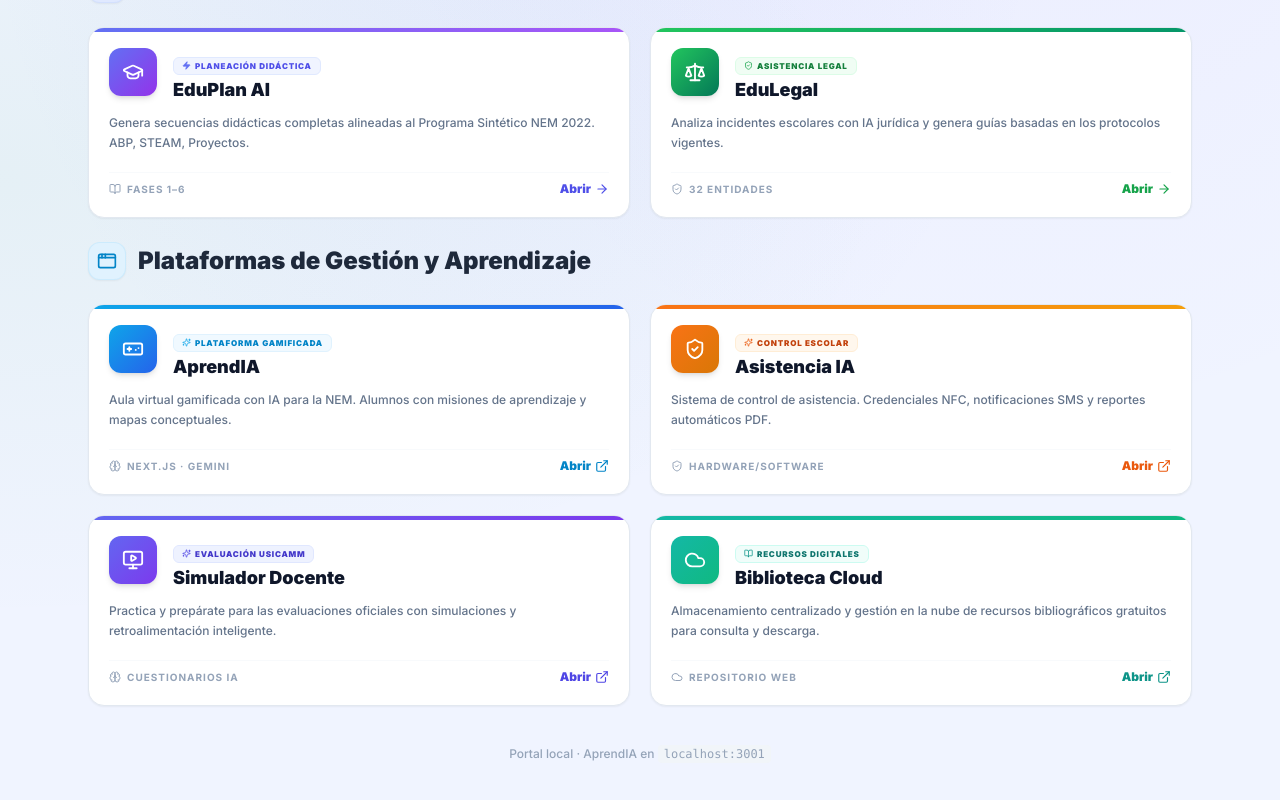
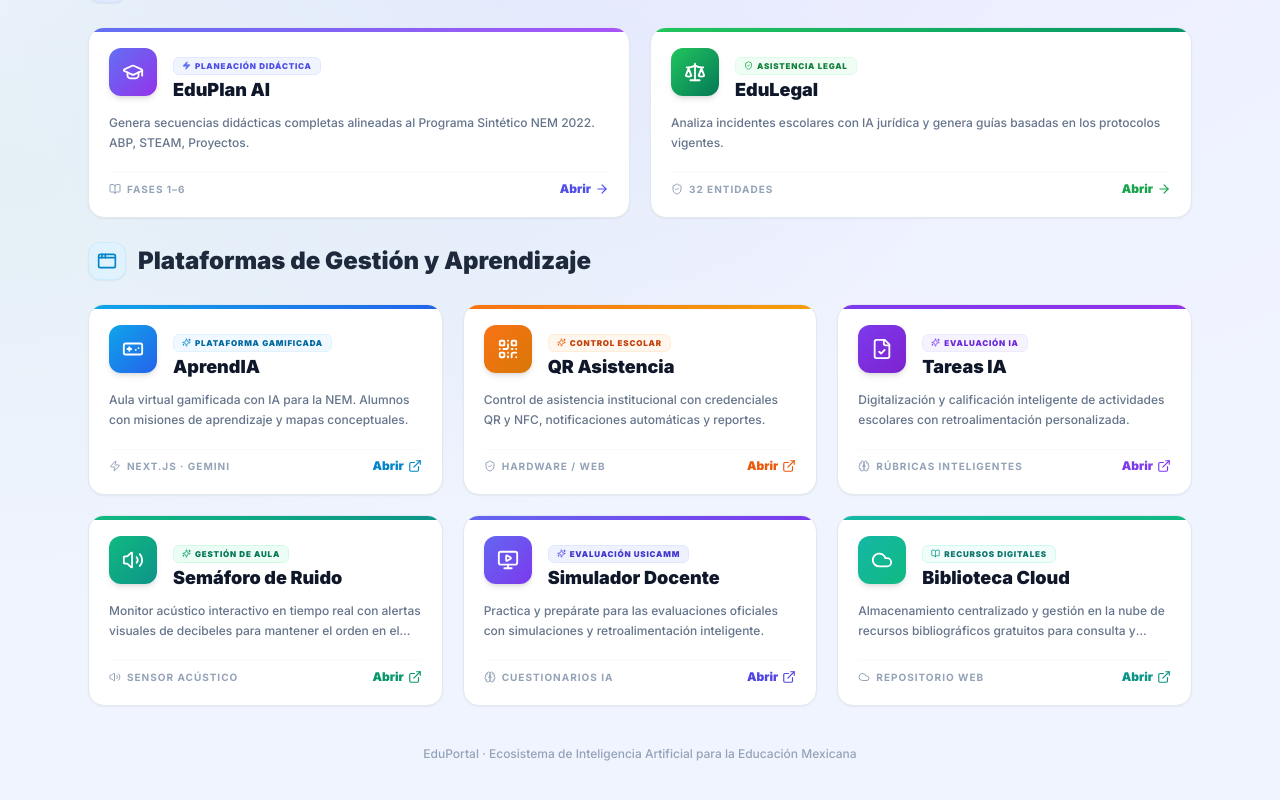
Before and after one commit to Zeraz-Victoria/EduPortal, a React (Vite) app: page / in a window 1280 px wide. Shown: the part 454-1254 px from the top of the page. Built offline with nearby package versions, Linux system fonts and the light colour scheme.

Commit message:
feat: agregar QR Asistencia, Tareas IA y Semaforo de Ruido a la landing page

```diff
--- a/src/landing/LandingPage.tsx
+++ b/src/landing/LandingPage.tsx
@@ -1,5 +1,5 @@
 import React from 'react';
-import { GraduationCap, Scale, Sparkles, ArrowRight, Zap, ShieldCheck, BookOpen, Brain, GamepadIcon, ExternalLink, Heart, AppWindow, Cloud, MonitorPlay } from 'lucide-react';
+import { GraduationCap, Scale, Sparkles, ArrowRight, Zap, ShieldCheck, BookOpen, Brain, GamepadIcon, ExternalLink, Heart, AppWindow, Cloud, MonitorPlay, QrCode, FileCheck, Volume2 } from 'lucide-react';
 
 interface LandingPageProps {
     onNavigate: (route: '/' | '/eduplan' | '/edulegal' | '/simulador') => void;
@@ -149,7 +149,7 @@ const LandingPage: React.FC<LandingPageProps> = ({ onNavigate }) => {
             </section >
 
             {/* Plataformas de Gestión y Aprendizaje */}
-            < section className="max-w-6xl mx-auto px-6 pb-12" >
+            <section className="max-w-6xl mx-auto px-6 pb-12">
                 <div className="flex items-center gap-3 mb-6">
                     <div className="p-2 bg-sky-100 rounded-xl text-sky-600 shadow-sm border border-sky-200/50">
                         <AppWindow size={20} />
@@ -158,7 +158,7 @@ const LandingPage: React.FC<LandingPageProps> = ({ onNavigate }) => {
                         <h2 className="text-2xl font-black text-slate-800 leading-tight">Plataformas de Gestión y Aprendizaje</h2>
                     </div>
                 </div>
-                <div className="grid md:grid-cols-2 gap-5">
+                <div className="grid md:grid-cols-2 lg:grid-cols-3 gap-5">
                     {/* AprendIA Card */}
                     <div
                         onClick={() => window.open('https://aprendia.iaparamaestros.org', '_blank')}
@@ -172,8 +172,8 @@ const LandingPage: React.FC<LandingPageProps> = ({ onNavigate }) => {
                                 </div>
                                 <div className="pt-1">
                                     <div className="inline-flex items-center gap-1 bg-sky-50 border border-sky-100 px-2 py-0.5 rounded-md mb-1">
-                                        <Sparkles size={9} className="text-sky-500" />
-                                        <span className="text-[8px] font-black text-sky-600 uppercase tracking-widest">Plataforma Gamificada</span>
+                                        <Sparkles size={9} className="text-sky-600" />
+                                        <span className="text-[8px] font-black text-sky-700 uppercase tracking-widest">Plataforma Gamificada</span>
                                     </div>
                                     <h2 className="text-lg font-black text-slate-900 leading-tight">AprendIA</h2>
                                 </div>
@@ -182,7 +182,7 @@ const LandingPage: React.FC<LandingPageProps> = ({ onNavigate }) => {
                                 Aula virtual gamificada con IA para la NEM. Alumnos con misiones de aprendizaje y mapas conceptuales.
                             </p>
                             <div className="flex items-center justify-between mt-auto pt-2 border-t border-slate-50">
-                                <span className="text-[10px] font-bold text-slate-400 uppercase tracking-widest flex items-center gap-1.5"><Brain size={12} /> Next.js · Gemini</span>
+                                <span className="text-[10px] font-bold text-slate-400 uppercase tracking-widest flex items-center gap-1.5"><Zap size={12} /> Next.js · Gemini</span>
                                 <div className="text-sky-600 text-xs font-black flex items-center gap-1 group-hover:translate-x-1 transition-transform">
                                     Abrir <ExternalLink size={14} />
                                 </div>
@@ -190,31 +190,93 @@ const LandingPage: React.FC<LandingPageProps> = ({ onNavigate }) => {
                         </div>
                     </div>
 
-                    {/* Sistema Asistencia Card */}
+                    {/* QR Asistencia Card */}
                     <div
-                        onClick={() => window.open('https://asistencia.iaparamaestros.org', '_blank')}
+                        onClick={() => window.open('https://qrasistencia.iaparamaestros.org/login.html', '_blank')}
                         className="group relative bg-white rounded-2xl shadow-sm hover:shadow-xl border border-slate-200 overflow-hidden cursor-pointer hover:border-orange-300 transition-all duration-300 flex flex-col"
                     >
                         <div className="h-1 w-full bg-gradient-to-r from-orange-500 to-amber-500 absolute top-0 left-0" />
                         <div className="p-5 flex flex-col h-full">
                             <div className="flex items-start gap-4 mb-3">
                                 <div className="w-12 h-12 bg-gradient-to-br from-orange-500 to-amber-600 rounded-xl flex items-center justify-center text-white shrink-0 group-hover:scale-105 transition-transform shadow-md">
-                                    <ShieldCheck size={22} />
+                                    <QrCode size={22} />
                                 </div>
                                 <div className="pt-1">
                                     <div className="inline-flex items-center gap-1 bg-orange-50 border border-orange-100 px-2 py-0.5 rounded-md mb-1">
                                         <Sparkles size={9} className="text-orange-600" />
                                         <span className="text-[8px] font-black text-orange-700 uppercase tracking-widest">Control Escolar</span>
                                     </div>
-                                    <h2 className="text-lg font-black text-slate-900 leading-tight">Asistencia IA</h2>
+                                    <h2 className="text-lg font-black text-slate-900 leading-tight">QR Asistencia</h2>
                                 </div>
                             </div>
                             <p className="text-slate-500 text-xs leading-relaxed font-medium mb-5 line-clamp-2">
-                                Sistema de control de asistencia. Credenciales NFC, notificaciones SMS y reportes automáticos PDF.
+                                Control de asistencia institucional con credenciales QR y NFC, notificaciones automáticas y reportes.
                             </p>
                             <div className="flex items-center justify-between mt-auto pt-2 border-t border-slate-50">
-                                <span className="text-[10px] font-bold text-slate-400 uppercase tracking-widest flex items-center gap-1.5"><ShieldCheck size={12} /> Hardware/Software</span>
+                                <span className="text-[10px] font-bold text-slate-400 uppercase tracking-widest flex items-center gap-1.5"><ShieldCheck size={12} /> Hardware / Web</span>
                                 <div className="text-orange-600 text-xs font-black flex items-center gap-1 group-hover:translate-x-1 transition-transform">
+                                    Abrir <ExternalLink size={14} />
+                                </div>
+                            </div>
+                        </div>
+                    </div>
+
+                    {/* Tareas IA Card */}
+                    <div
+                        onClick={() => window.open('https://tareas.iaparamaestros.org', '_blank')}
+                        className="group relative bg-white rounded-2xl shadow-sm hover:shadow-xl border border-slate-200 overflow-hidden cursor-pointer hover:border-violet-300 transition-all duration-300 flex flex-col"
+                    >
+                        <div className="h-1 w-full bg-gradient-to-r from-violet-600 to-purple-600 absolute top-0 left-0" />
+                        <div className="p-5 flex flex-col h-full">
+                            <div className="flex items-start gap-4 mb-3">
+                                <div className="w-12 h-12 bg-gradient-to-br from-violet-600 to-purple-700 rounded-xl flex items-center justify-center text-white shrink-0 group-hover:scale-105 transition-transform shadow-md">
+                                    <FileCheck size={22} />
+                                </div>
+                                <div className="pt-1">
+                                    <div className="inline-flex items-center gap-1 bg-violet-50 border border-violet-100 px-2 py-0.5 rounded-md mb-1">
+                                        <Sparkles size={9} className="text-violet-600" />
+                                        <span className="text-[8px] font-black text-violet-700 uppercase tracking-widest">Evaluación IA</span>
+                                    </div>
+                                    <h2 className="text-lg font-black text-slate-900 leading-tight">Tareas IA</h2>
+                                </div>
+                            </div>
+                            <p className="text-slate-500 text-xs leading-relaxed font-medium mb-5 line-clamp-2">
+                                Digitalización y calificación inteligente de actividades escolares con retroalimentación personalizada.
+                            </p>
+                            <div className="flex items-center justify-between mt-auto pt-2 border-t border-slate-50">
+                                <span className="text-[10px] font-bold text-slate-400 uppercase tracking-widest flex items-center gap-1.5"><Brain size={12} /> Rúbricas Inteligentes</span>
+                                <div className="text-violet-600 text-xs font-black flex items-center gap-1 group-hover:translate-x-1 transition-transform">
+                                    Abrir <ExternalLink size={14} />
+                                </div>
+                            </div>
+                        </div>
+                    </div>
+
+                    {/* Semáforo de Ruido Card */}
+                    <div
+                        onClick={() => window.open('https://semaforo.iaparamaestros.org', '_blank')}
+                        className="group relative bg-white rounded-2xl shadow-sm hover:shadow-xl border border-slate-200 overflow-hidden cursor-pointer hover:border-emerald-300 transition-all duration-300 flex flex-col"
+                    >
+                        <div className="h-1 w-full bg-gradient-to-r from-emerald-500 to-teal-600 absolute top-0 left-0" />
+                        <div className="p-5 flex flex-col h-full">
+                            <div className="flex items-start gap-4 mb-3">
+                                <div className="w-12 h-12 bg-gradient-to-br from-emerald-500 to-teal-600 rounded-xl flex items-center justify-center text-white shrink-0 group-hover:scale-105 transition-transform shadow-md">
+                                    <Volume2 size={22} />
+                                </div>
+                                <div className="pt-1">
+                                    <div className="inline-flex items-center gap-1 bg-emerald-50 border border-emerald-100 px-2 py-0.5 rounded-md mb-1">
+                                        <Sparkles size={9} className="text-emerald-600" />
+                                        <span className="text-[8px] font-black text-emerald-700 uppercase tracking-widest">Gestión de Aula</span>
+                                    </div>
+                                    <h2 className="text-lg font-black text-slate-900 leading-tight">Semáforo de Ruido</h2>
+                                </div>
+                            </div>
+                            <p className="text-slate-500 text-xs leading-relaxed font-medium mb-5 line-clamp-2">
+                                Monitor acústico interactivo en tiempo real con alertas visuales de decibeles para mantener el orden en el aula.
+                            </p>
+                            <div className="flex items-center justify-between mt-auto pt-2 border-t border-slate-50">
+                                <span className="text-[10px] font-bold text-slate-400 uppercase tracking-widest flex items-center gap-1.5"><Volume2 size={12} /> Sensor Acústico</span>
+                                <div className="text-emerald-600 text-xs font-black flex items-center gap-1 group-hover:translate-x-1 transition-transform">
                                     Abrir <ExternalLink size={14} />
                                 </div>
                             </div>
@@ -286,10 +348,10 @@ const LandingPage: React.FC<LandingPageProps> = ({ onNavigate }) => {
 
                 {/* Bottom note */}
                 <p className="text-center text-xs text-slate-400 font-medium mt-10">
-                    Portal local · AprendIA en <code className="bg-slate-100 px-1.5 py-0.5 rounded font-mono text-xs">localhost:3001</code>
+                    EduPortal · Ecosistema de Inteligencia Artificial para la Educación Mexicana
                 </p>
-            </section >
-        </div >
+            </section>
+        </div>
     );
 };
 
```
